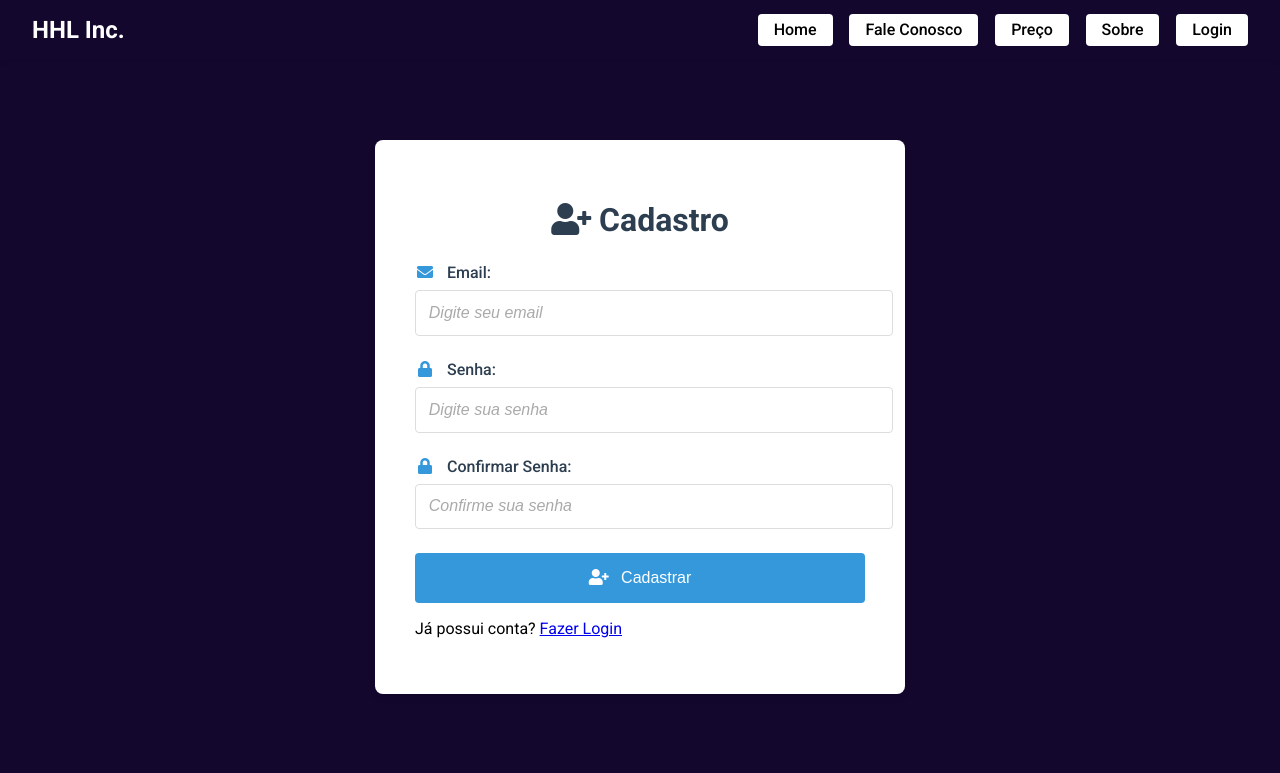
After one commit to laravalin/projetohhl, a Flask app: page /cadastro in a window 1280 px wide. The commit adds this page. Shown: the top 773 px of the page. Run offline with Flask 3, Linux system fonts and the light colour scheme.

Commit message:
adiciona logicas de banco e ajusta algumas coisas

```diff
--- a/app/__init__.py
+++ b/app/__init__.py
@@ -2,6 +2,12 @@
 
 from flask import Flask
 from config import Config
+from flask_sqlalchemy import SQLAlchemy
+from flask_migrate import Migrate
+
+
 app = Flask(__name__)
 app.config.from_object(Config)
+db = SQLAlchemy(app)
+migrate = Migrate(app, db)
 from app import routes
--- a/app/routes.py
+++ b/app/routes.py
@@ -14,6 +14,11 @@ def dashboard():
     if 'logged_in' not in session:
         return redirect(url_for('login'))
     return render_template('dashboard.html')
+
+@app.route('/cadastro', methods=['GET', 'POST'])
+def cadastro():
+    return render_template('cadastro.html')
+
 
 @app.route('/settings')
 def settings():
--- a/app/static/css/style.css
+++ b/app/static/css/style.css
@@ -69,13 +69,20 @@ header {
 }
 
 nav a {
-    margin-left: 1.5rem;
+        margin-left: 0.8rem;
     text-decoration: none;
+    color: black;
+    font-weight: 500;
+    background-color: white;
+    padding: 0.4rem 1rem;
+    border-radius: 4px;
+    transition: background-color 0.3s, color 0.3s;
+
+}
+nav a:hover {
+    background-color: black;
     color: white;
-    font-weight: 500;
 }
-
-/* Pagina Inicial */
 
 
 .subtitle {
--- /dev/null
+++ b/app/templates/cadastro.html
@@ -0,0 +1,49 @@
+{% extends "base.html" %}
+{% block content %}
+<div class="login-container">
+  <div class="login-box">
+    <h1><i class="fas fa-user-plus"></i> Cadastro</h1>
+    {% if error %}
+    <div class="alert alert-danger">{{ error }}</div>
+    {% endif %}
+    <form method="POST" action="{{ url_for('cadastro') }}">
+      <div class="form-group">
+        <label for="email"><i class="fas fa-envelope"></i> Email:</label>
+        <input
+          type="email"
+          id="email"
+          name="email"
+          placeholder="Digite seu email"
+          required
+        />
+      </div>
+      <div class="form-group">
+        <label for="password"><i class="fas fa-lock"></i> Senha:</label>
+        <input
+          type="password"
+          id="password"
+          name="password"
+          placeholder="Digite sua senha"
+          required
+        />
+      </div>
+      <div class="form-group">
+        <label for="confirm_password"><i class="fas fa-lock"></i> Confirmar Senha:</label>
+        <input
+          type="password"
+          id="confirm_password"
+          name="confirm_password"
+          placeholder="Confirme sua senha"
+          required
+        />
+      </div>
+      <button type="submit" class="login-button">
+        <i class="fas fa-user-plus"></i> Cadastrar
+      </button>
+    </form>
+    <div class="register-link">
+      <p>Já possui conta? <a href="{{ url_for('login') }}">Fazer Login</a></p>
+    </div>
+  </div>
+</div>
+{% endblock %}
--- a/config.py
+++ b/config.py
@@ -1,4 +1,9 @@
 #config.py
 import os
+basedir = os.path.abspath(os.path.dirname(__file__))
+
+
 class Config:
     SECRET_KEY = os.environ.get('SECRET_KEY') or 'voce-nunca-saberah'
+    SQLALCHEMY_DATABASE_URI = os.environ.get('DATABASE_URL') or \
+    'sqlite:///' + os.path.join(basedir, 'app.db')
```
Also changed, not shown: other parts of app/static/css/style.css (+24 -10 lines), app/models.py (added, +15 -0 lines), app/templates/dashboard.html (+51 -34 lines), app/templates/login.html (+7 -3 lines).
